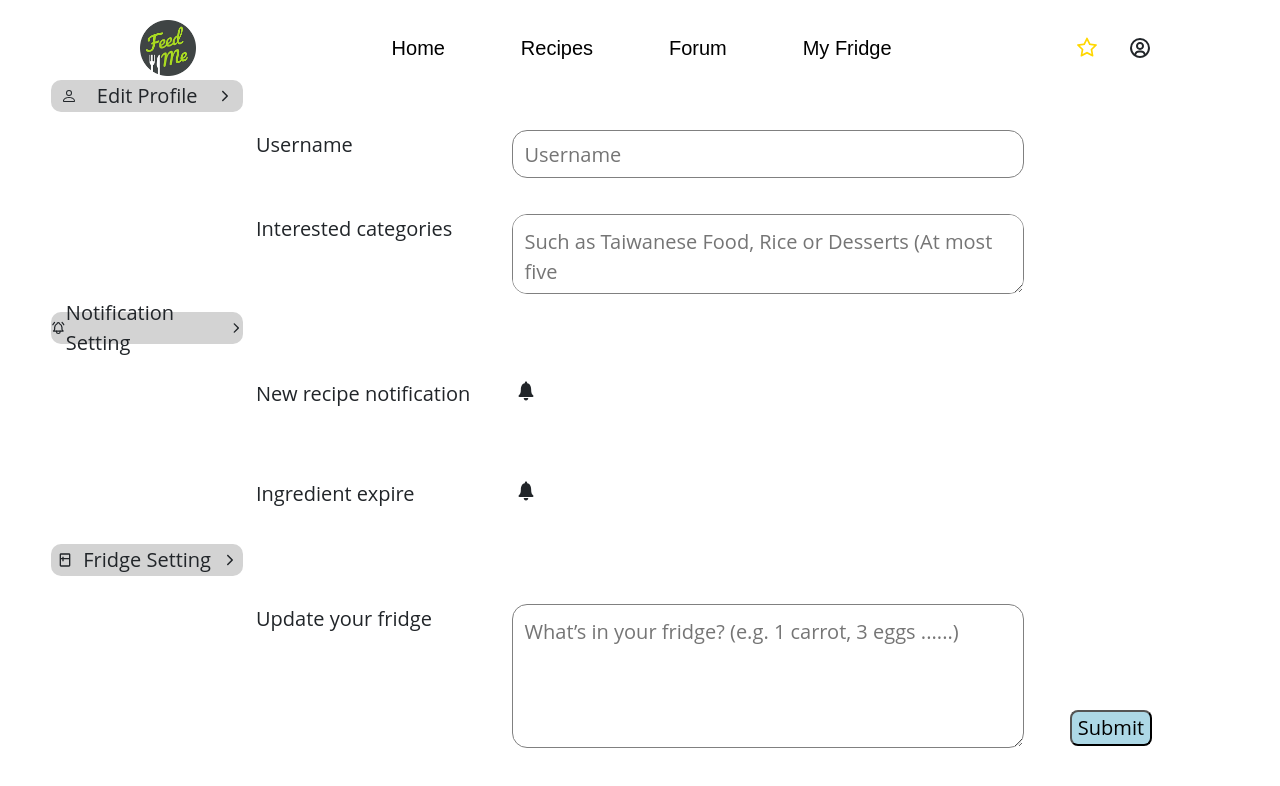
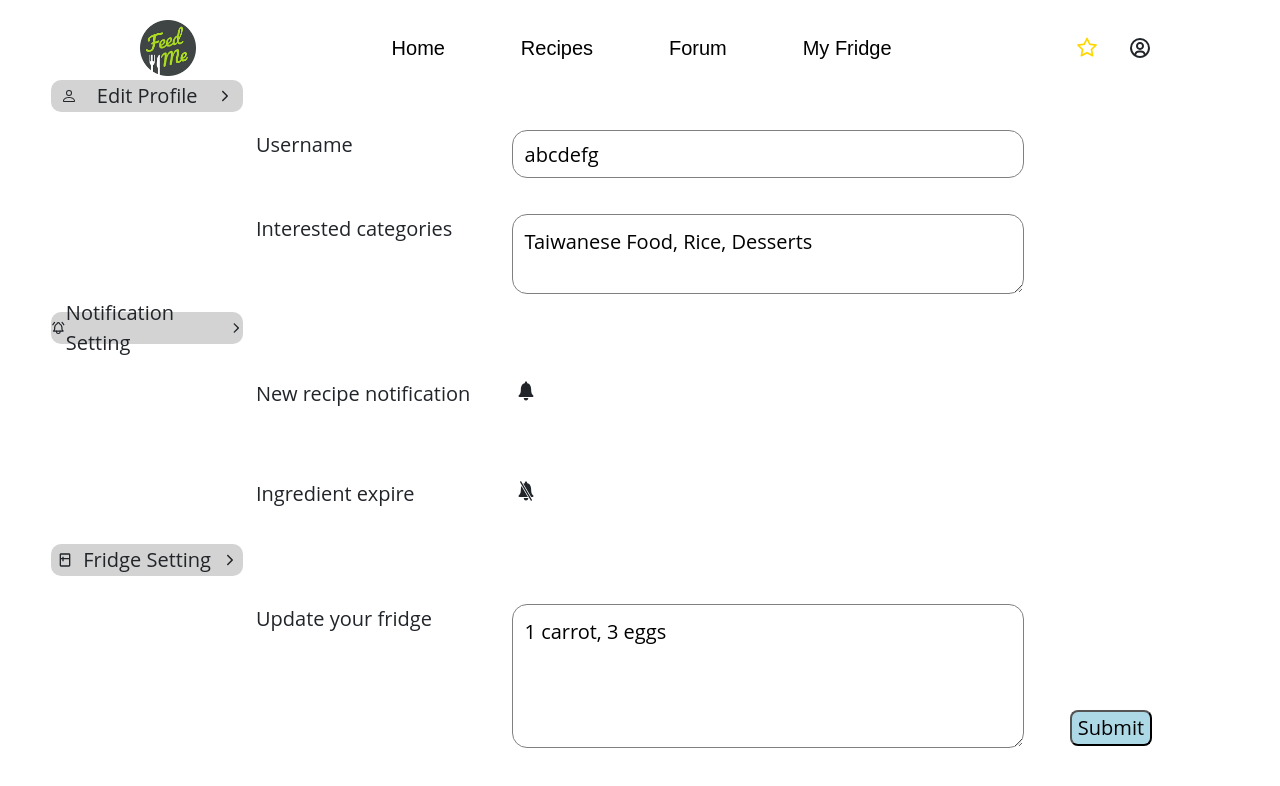
Before and after one commit to maxyhwu/feedme, a React (Create React App) app in the folder frontend/: page /settings in a window 1280 px wide. Shown: the top 786 px of the page. Built offline with nearby package versions, Linux system fonts and the light colour scheme.

Commit message:
add mypage link

```diff
--- a/frontend/src/Settings/Settings.js
+++ b/frontend/src/Settings/Settings.js
@@ -1,4 +1,5 @@
 import React, { useState } from "react";
+import { useNavigate } from "react-router-dom";
 // icons
 import {
   IoIosArrowForward,
@@ -13,13 +14,15 @@ import "./Settings.css";
 
 const Settings = () => {
   // username hook
-  const [UserName, setUserName] = useState("");
+  const [UserName, setUserName] = useState("abcdefg");
   // interested categories hook
-  const [Categories, setCategories] = useState("");
+  const [Categories, setCategories] = useState(
+    "Taiwanese Food, Rice, Desserts"
+  );
   // fridge items hook
-  const [FridgeItems, setFridgeItems] = useState("");
+  const [FridgeItems, setFridgeItems] = useState("1 carrot, 3 eggs");
   // notification hooks
-  const [RecipeNoti, setRecipeNoti] = useState(true);
+  const [RecipeNoti, setRecipeNoti] = useState(false);
   const [IngredNoti, setIngredNoti] = useState(true);
 
   // handleChange function
@@ -29,6 +32,11 @@ const Settings = () => {
     // console.log(Categories);
     // console.log(FridgeItems);
   };
+
+  const navigate = useNavigate()
+  const changePage = () => {
+    navigate('/mypage')
+  }
 
   // // handleQueryChange function
   // const handleQueryChange = async () => {
@@ -165,8 +173,8 @@ const Settings = () => {
 
         {/* Submit */}
         <div className="submit-container">
-          <button className="submit-button">
-          {/* onClick={handleQueryChange} */}
+          <button className="submit-button" onClick={changePage}>
+            {/* onClick={handleQueryChange} */}
             Submit
           </button>
         </div>
```
